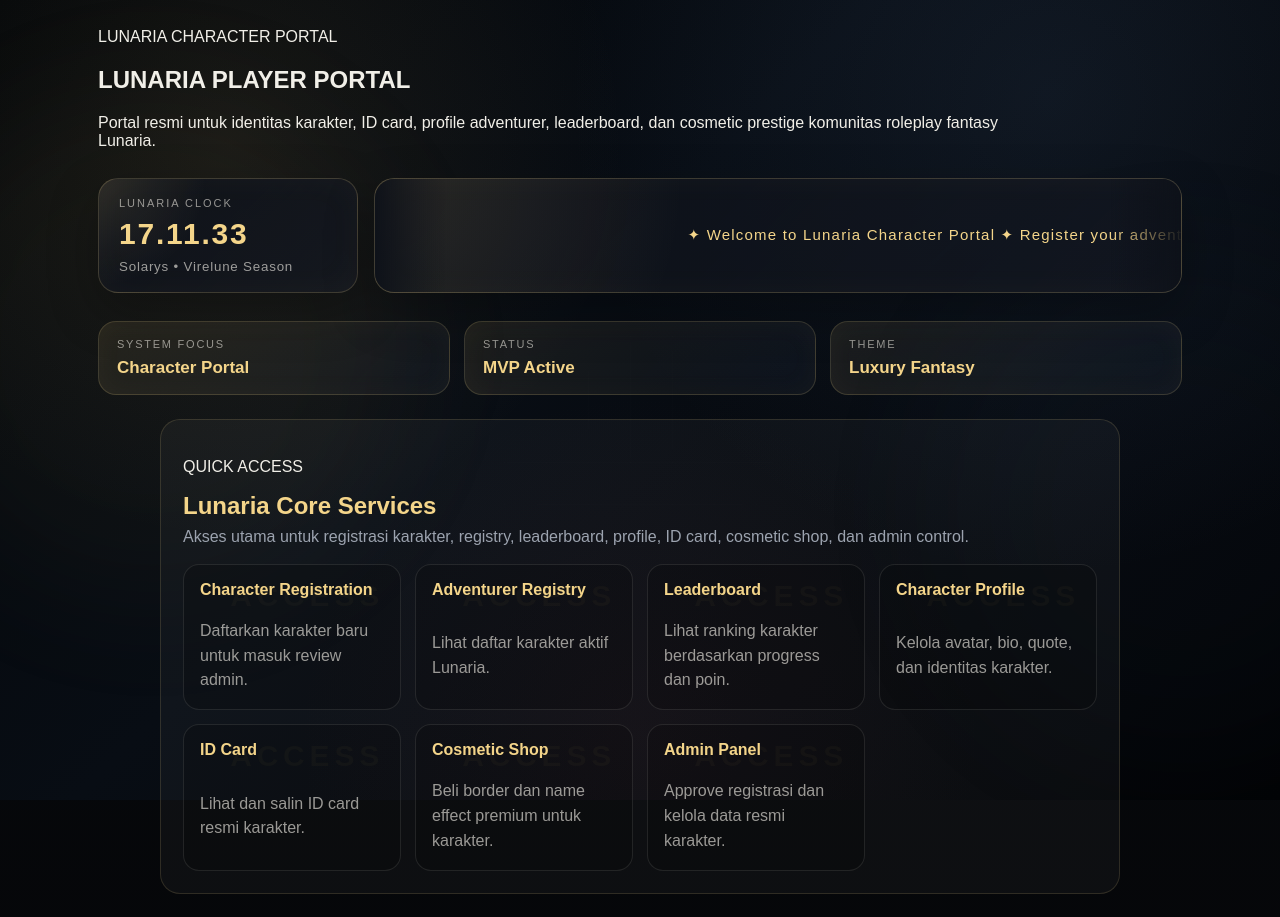
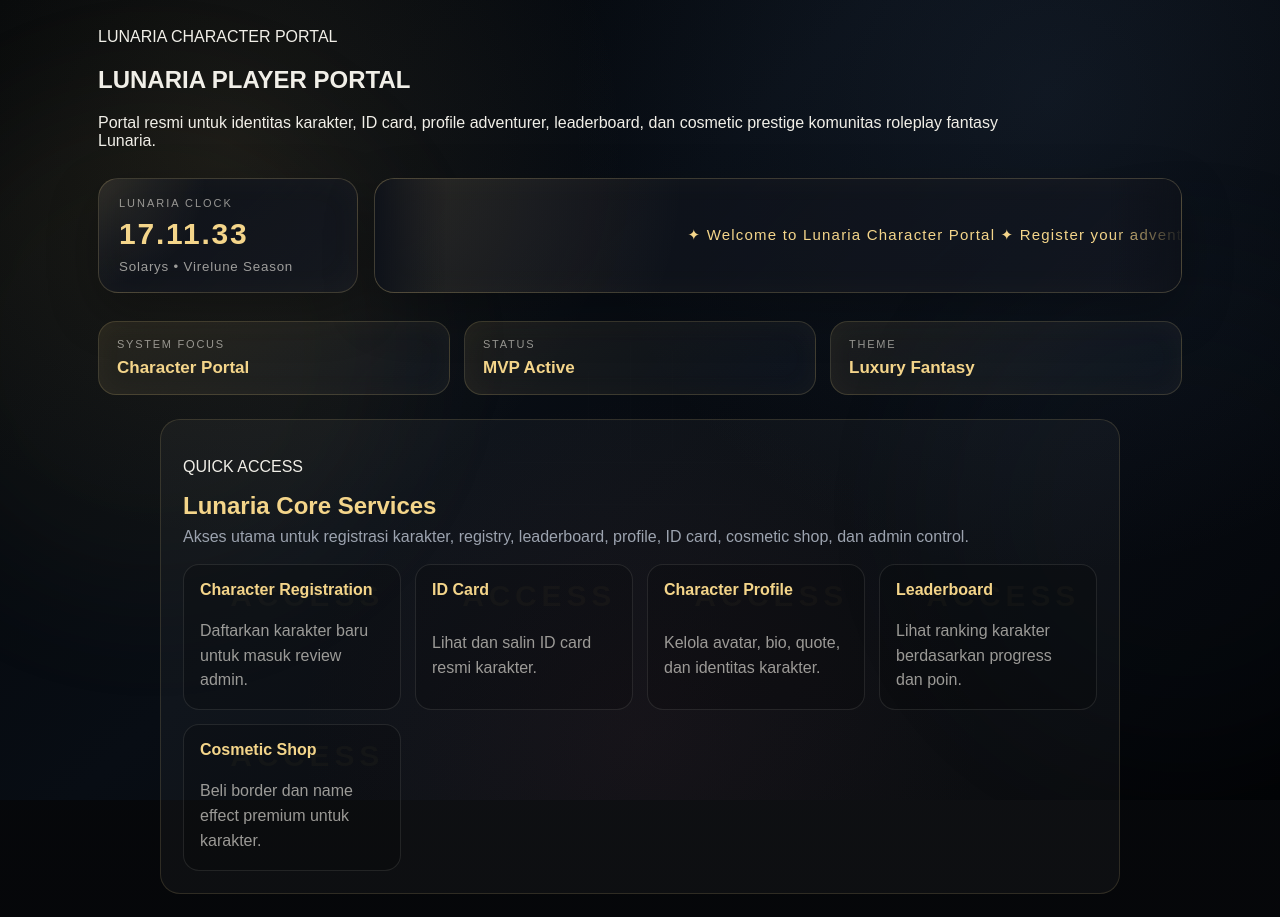
Before and after one commit to Lunariaaaa20/lunaria-player-portal, a Next.js app: page / in a window 1280 px wide. Shown: the top 917 px of the page. Built offline with nearby package versions, Linux system fonts and the light colour scheme.

Commit message:
Clean MVP home dashboard links

```diff
--- a/app/page.js
+++ b/app/page.js
@@ -80,9 +80,14 @@ export default function HomePage() {
             <span>Daftarkan karakter baru untuk masuk review admin.</span>
           </Link>
 
-          <Link className="portal-card" href="/registry">
-            <strong>Adventurer Registry</strong>
-            <span>Lihat daftar karakter aktif Lunaria.</span>
+          <Link className="portal-card" href="/id-card">
+            <strong>ID Card</strong>
+            <span>Lihat dan salin ID card resmi karakter.</span>
+          </Link>
+
+          <Link className="portal-card" href="/profile">
+            <strong>Character Profile</strong>
+            <span>Kelola avatar, bio, quote, dan identitas karakter.</span>
           </Link>
 
           <Link className="portal-card" href="/leaderboard">
@@ -90,24 +95,9 @@ export default function HomePage() {
             <span>Lihat ranking karakter berdasarkan progress dan poin.</span>
           </Link>
 
-          <Link className="portal-card" href="/profile">
-            <strong>Character Profile</strong>
-            <span>Kelola avatar, bio, quote, dan identitas karakter.</span>
-          </Link>
-
-          <Link className="portal-card" href="/id-card">
-            <strong>ID Card</strong>
-            <span>Lihat dan salin ID card resmi karakter.</span>
-          </Link>
-
           <Link className="portal-card" href="/cosmetic-shop">
             <strong>Cosmetic Shop</strong>
             <span>Beli border dan name effect premium untuk karakter.</span>
-          </Link>
-
-          <Link className="portal-card" href="/admin">
-            <strong>Admin Panel</strong>
-            <span>Approve registrasi dan kelola data resmi karakter.</span>
           </Link>
         </div>
       </section>
```
